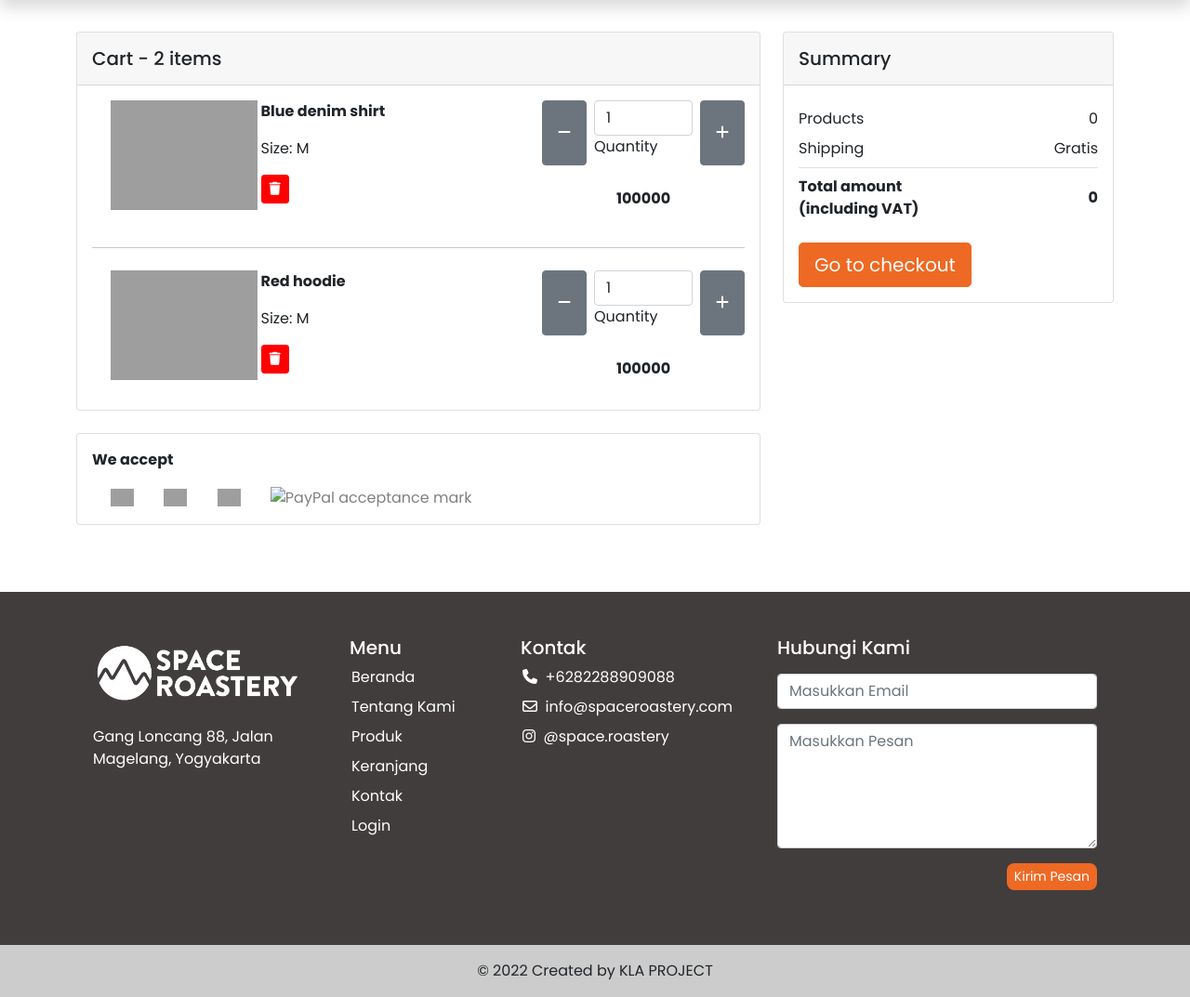
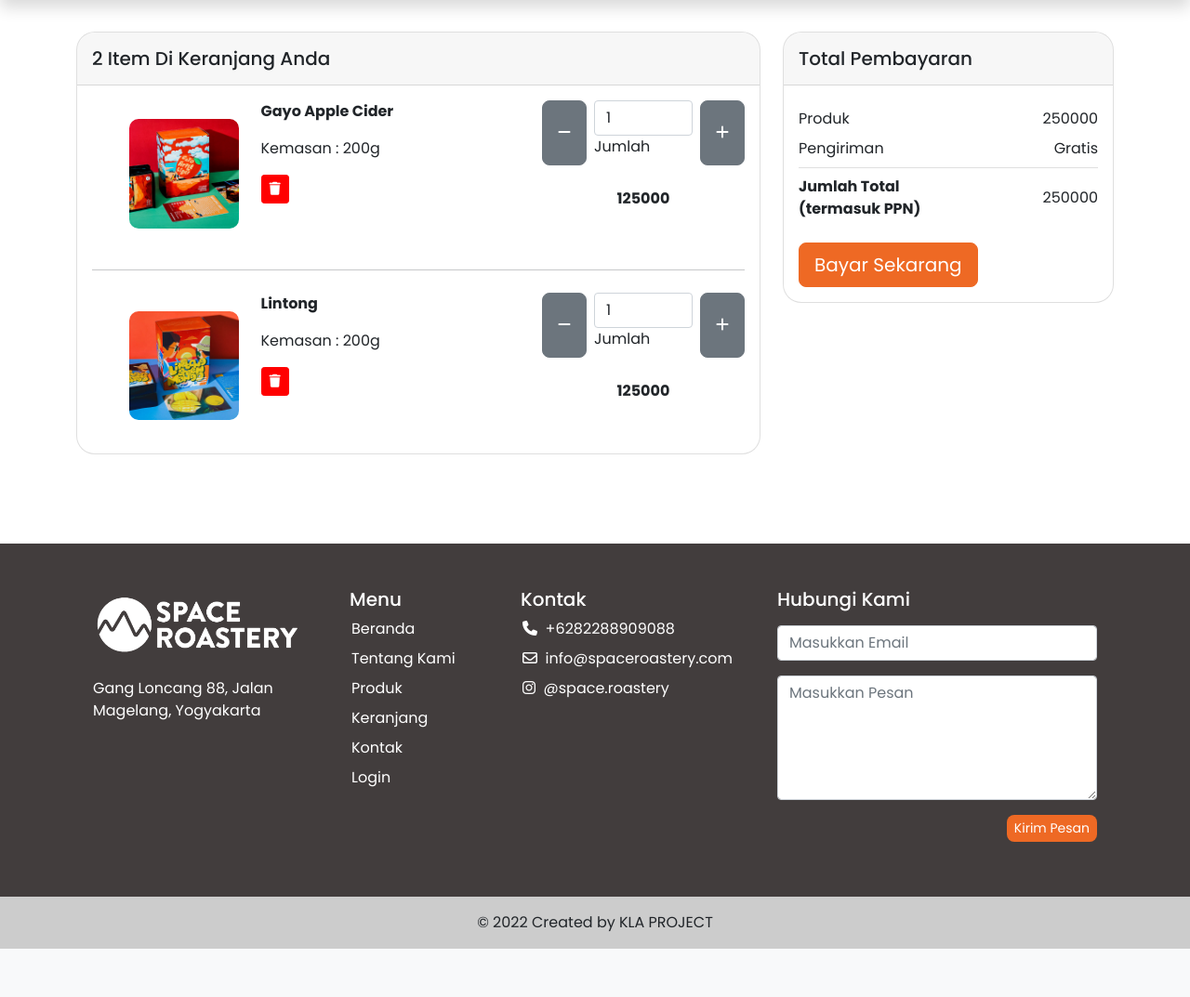
Before and after one commit to mufti-shiddiq/fp-web-2022, a PHP site: page /checkout.php in a window 1280 px wide. Shown: the part 70-1143 px from the top of the page at 93% size. After the commit the page ends 1091 px from the top, so only its background shows below. Run offline with PHP 8.4, Linux system fonts and the light colour scheme; some libraries are stand-ins or nearby versions; grey boxes are pictures that could not be loaded.

Commit message:
update halaman keranjang

```diff
--- a/checkout.php
+++ b/checkout.php
@@ -9,10 +9,16 @@
    .gradient-custom {
 background: white;
 }
+.produk .card {
+    border: none;
+    border-radius: 20px;
+    box-shadow: 5px 5px 15px rgba(165, 168, 204, 0.3);
+}
     </style>
 </head>
 
-<body>
+<body onload="myFunction()">
+
     <?php include "layouts/navbar.html" ?>
     <div class="py-3"></div>
 
@@ -21,9 +27,9 @@
   <div class="container py-5">
     <div class="row d-flex justify-content-center my-4">
       <div class="col-md-8">
-        <div class="card mb-4">
-          <div class="card-header py-3">
-            <h5 class="mb-0">Cart - 2 items</h5>
+        <div class="card mb-4" style="border-radius: 20px;">
+          <div class="card-header py-3" style="border-top-left-radius: 20px; border-top-right-radius: 20px;">
+            <h5 class="mb-0">2 Item Di Keranjang Anda</h5>
           </div>
           <div class="card-body">
             <!-- Single item -->
@@ -31,8 +37,8 @@
               <div class="col-lg-3 col-md-12 mb-4 mb-lg-0">
                 <!-- Image -->
                 <div class="bg-image hover-overlay hover-zoom ripple rounded" data-mdb-ripple-color="light">
-                  <img src="https://mdbcdn.b-cdn.net/img/Photos/Horizontal/E-commerce/Vertical/12a.webp"
-                    class="w-100" alt="Blue Jeans Jacket" />
+                  <img src="assets/img/product/gayo.jpg"
+                    class="w-100" style="border-radius: 30px; padding: 20px;"/>
                   <a href="#!">
                     <div class="mask" style="background-color: rgba(251, 251, 251, 0.2)"></div>
                   </a>
@@ -42,9 +48,9 @@
 
               <div class="col-lg-5 col-md-6 mb-4 mb-lg-0">
                 <!-- Data -->
-                <p><strong>Blue denim shirt</strong></p>
-                <p>Size: M</p>
-                <button type="button" class="btn btn-primary btn-sm me-1 mb-2" style="background: red; border-color: red;" data-mdb-toggle="tooltip"
+                <p><strong>Gayo Apple Cider</strong></p>
+                <p>Kemasan : 200g</p>
+                <button type="button" class="btn btn-secondary btn-sm me-1 mb-2" style="background: red; border-color: red;" data-mdb-toggle="tooltip"
                   title="Remove item">
                   <i class="fas fa-trash"></i>
                 </button>
@@ -54,17 +60,17 @@
               <div class="col-lg-4 col-md-6 mb-4 mb-lg-0">
                 <!-- Quantity -->
                 <div class="d-flex mb-4" style="max-width: 300px">
-                  <button class="btn btn-secondary px-3 me-2"
+                  <button class="btn btn-secondary px-3 me-2" style="border-radius: 8px;"
                     onclick="this.parentNode.querySelector('input[type=number]').stepDown(); myFunction()">
                     <i class="fas fa-minus"></i>
                   </button>
 
                   <div class="form-outline">
                     <input id="form1" min="0" name="quantity" value="1" type="number" class="form-control" oninput="myFunction()"/>
-                    <label class="form-label" for="form1">Quantity</label>
+                    <label class="form-label" for="form1">Jumlah</label>
                   </div>
 
-                  <button class="btn btn-secondary px-3 ms-2"
+                  <button class="btn btn-secondary px-3 ms-2" style="border-radius: 8px;"
                     onclick="this.parentNode.querySelector('input[type=number]').stepUp(); myFunction()">
                     <i class="fas fa-plus"></i>
                   </button>
@@ -73,7 +79,7 @@
 
                 <!-- Price -->
                 <p class="text-start text-md-center">
-                  <strong id="harga-item-1">100000</strong>
+                  <strong id="harga-item-1">125000</strong>
                 </p>
                 <!-- Price -->
               </div>
@@ -87,8 +93,8 @@
               <div class="col-lg-3 col-md-12 mb-4 mb-lg-0">
                 <!-- Image -->
                 <div class="bg-image hover-overlay hover-zoom ripple rounded" data-mdb-ripple-color="light">
-                  <img src="https://mdbcdn.b-cdn.net/img/Photos/Horizontal/E-commerce/Vertical/13a.webp"
-                    class="w-100" />
+                  <img src="assets/img/product/lintong.jpg"
+                    class="w-100" style="border-radius: 30px; padding: 20px;"/>
                   <a href="#!">
                     <div class="mask" style="background-color: rgba(251, 251, 251, 0.2)"></div>
                   </a>
@@ -98,10 +104,10 @@
 
               <div class="col-lg-5 col-md-6 mb-4 mb-lg-0">
                 <!-- Data -->
-                <p><strong>Red hoodie</strong></p>
-                <p>Size: M</p>
+                <p><strong>Lintong</strong></p>
+                <p>Kemasan : 200g</p>
 
-                <button type="button" class="btn btn-primary btn-sm me-1 mb-2" style="background: red; border-color: red;" data-mdb-toggle="tooltip"
+                <button type="button" class="btn btn-secondary btn-sm me-1 mb-2" style="background: red; border-color: red;" data-mdb-toggle="tooltip"
                   title="Remove item">
                   <i class="fas fa-trash"></i>
                 </button>
@@ -110,18 +116,18 @@
 
               <div class="col-lg-4 col-md-6 mb-4 mb-lg-0">
                 <!-- Quantity -->
-                <div class="d-flex mb-4" style="max-width: 300px">
-                  <button class="btn btn-secondary px-3 me-2"
+                <div class="d-flex mb-4" style=" max-width: 300px">
+                  <button class="btn btn-secondary px-3 me-2" style="border-radius: 8px;"
                     onclick="this.parentNode.querySelector('input[type=number]').stepDown(); myFunction()">
                     <i class="fas fa-minus"></i>
                   </button>
 
                   <div class="form-outline">
                     <input id="form2" min="0" name="quantity" value="1" type="number" class="form-control" oninput="myFunction()"/>
-                    <label class="form-label" for="form2">Quantity</label>
+                    <label class="form-label" for="form2">Jumlah</label>
                   </div>
 
-                  <button class="btn btn-secondary px-3 ms-2"
+                  <button class="btn btn-secondary px-3 ms-2" style="border-radius: 8px;"
                     onclick="this.parentNode.querySelector('input[type=number]').stepUp(); myFunction()">
                     <i class="fas fa-plus"></i>
                   </button>
@@ -130,7 +136,7 @@
 
                 <!-- Price -->
                 <p class="text-start text-md-center">
-                  <strong id="harga-item-2">100000</strong>
+                  <strong id="harga-item-2">125000</strong>
                 </p>
                 <!-- Price -->
               </div>
@@ -138,54 +144,38 @@
             <!-- Single item -->
           </div>
         </div>
-        <div class="card mb-4 mb-lg-0">
-          <div class="card-body">
-            <p><strong>We accept</strong></p>
-            <img class="me-2" width="45px"
-              src="https://mdbcdn.b-cdn.net/wp-content/plugins/woocommerce-gateway-stripe/assets/images/visa.svg"
-              alt="Visa" />
-            <img class="me-2" width="45px"
-              src="https://mdbcdn.b-cdn.net/wp-content/plugins/woocommerce-gateway-stripe/assets/images/amex.svg"
-              alt="American Express" />
-            <img class="me-2" width="45px"
-              src="https://mdbcdn.b-cdn.net/wp-content/plugins/woocommerce-gateway-stripe/assets/images/mastercard.svg"
-              alt="Mastercard" />
-            <img class="me-2" width="45px"
-              src="https://mdbcdn.b-cdn.net/wp-content/plugins/woocommerce/includes/gateways/paypal/assets/images/paypal.webp"
-              alt="PayPal acceptance mark" />
-          </div>
-        </div>
+
       </div>
       <div class="col-md-4">
-        <div class="card mb-4">
-          <div class="card-header py-3">
-            <h5 class="mb-0">Summary</h5>
+        <div class="card mb-4" style="border-radius: 20px;">
+          <div class="card-header py-3" style="border-top-left-radius: 20px; border-top-right-radius: 20px;">
+            <h5 class="mb-0">Total Pembayaran</h5>
           </div>
           <div class="card-body">
             <ul class="list-group list-group-flush">
               <li
                 class="list-group-item d-flex justify-content-between align-items-center border-0 px-0 pb-0">
-                Products
+                Produk
                 <span id="total">0</span>
               </li>
               <li class="list-group-item d-flex justify-content-between align-items-center px-0">
-                Shipping
+                Pengiriman
                 <span>Gratis</span>
               </li>
               <li
                 class="list-group-item d-flex justify-content-between align-items-center border-0 px-0 mb-3">
                 <div>
-                  <strong>Total amount</strong>
+                  <strong>Jumlah Total</strong>
                   <strong>
-                    <p class="mb-0">(including VAT)</p>
+                    <p class="mb-0">(termasuk PPN)</p>
                   </strong>
                 </div>
                 <span id="grand-total"><strong>0</strong></span>
               </li>
             </ul>
 
-            <button type="button" class="btn btn-secondary btn-lg btn-block" style="background: #EE6924; border-color: #EE6924;">
-              Go to checkout
+            <button type="button" class="btn btn-secondary btn-lg btn-block" style="border-radius: 8px; background: #EE6924; border-color: #EE6924;">
+              Bayar Sekarang
             </button>
           </div>
         </div>
@@ -195,14 +185,13 @@
 </section>
 <script>
     function myFunction() {
-        // var price = document.getElementById("harga-item-1").value;
-        var price = 100000;
-        var price = 100000;
+        var price1 = 125000;
+        var price2 = 125000;
 
         var jml1 = document.getElementById("form1").value;
         var jml2 = document.getElementById("form2").value;
-        var total1 = +price * +jml1;
-        var total2 = +price * +jml2;
+        var total1 = +price1 * +jml1;
+        var total2 = +price2 * +jml2;
         var total = +total1 + +total2;
 
         document.getElementById("total").innerHTML = total;
```
